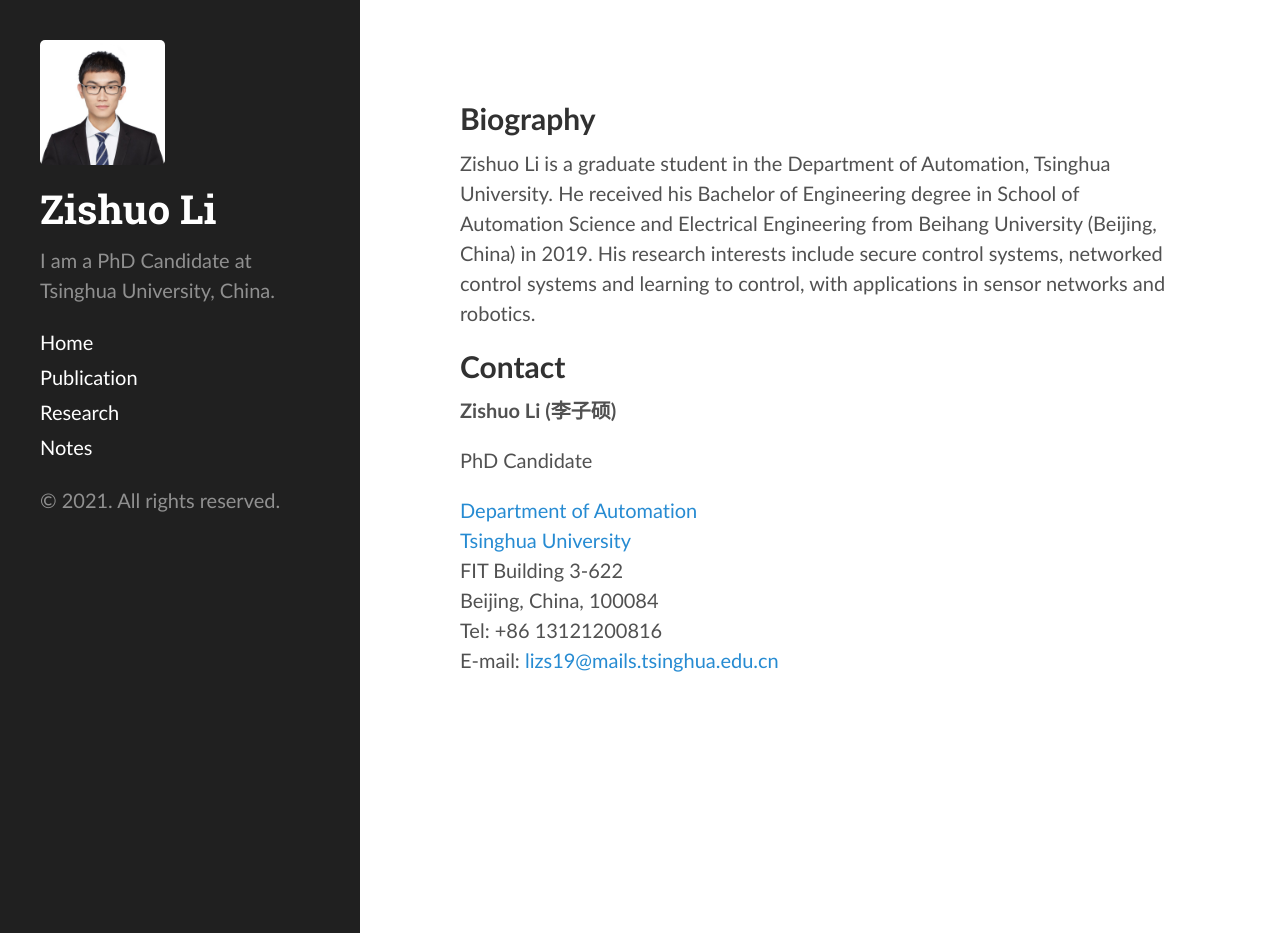
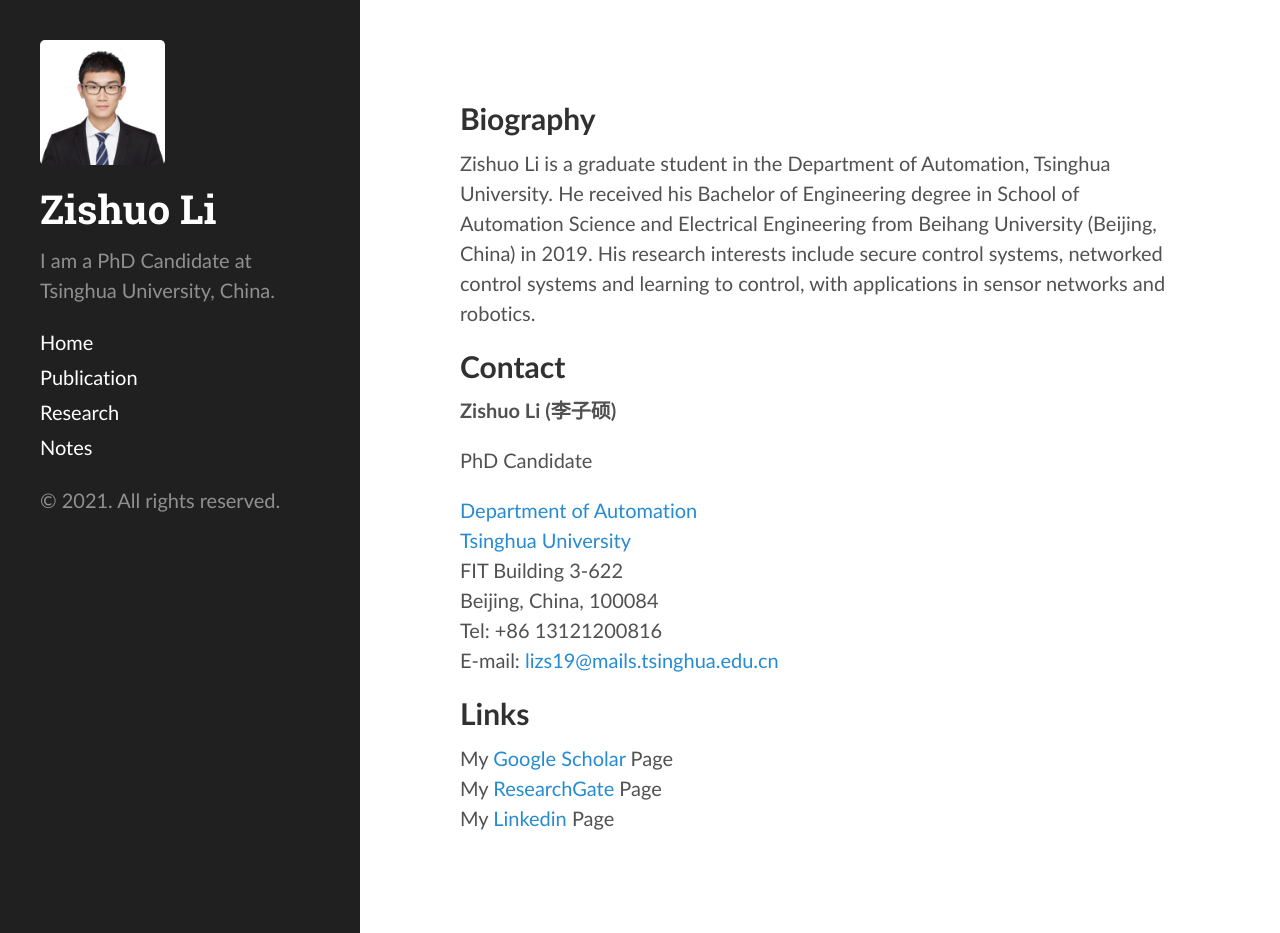
Before and after one commit to zs-li-zz/zs-li.github.io, a Jekyll site: the page built from index.html, in a window 1280 px wide and 933 px high. Built offline with Jekyll 4.4.1, drawn with Linux system fonts in a browser that asks for light colours; nearby versions of some CDN libraries.

Commit message:
update research gate info

```diff
--- a/index.html
+++ b/index.html
@@ -33,3 +33,14 @@ E-mail: <a href="mailto:lizs19@mails.tsinghua.edu.cn">lizs19@mails.tsinghua.edu.
 </p>
 </div>
 </div>
+
+
+
+<div id="outline-container-org27c12d4" class="outline-2">
+<h2 id="org27c12d4">Links</h2>
+<div class="outline-text-2" id="text-org27c12d4">
+<p>
+My <a href="https://scholar.google.com/citations?user=4-VqEfsAAAAJ">Google Scholar</a> Page<br />
+My <a href="https://www.researchgate.net/profile/Li-Zishuo-5">ResearchGate </a>Page<br />
+My <a href="https://www.linkedin.com/in/zishuo-li-8073a01b0/">Linkedin</a> Page<br />
+</p>
--- a/publication.html
+++ b/publication.html
@@ -4,7 +4,7 @@ title: Publication
 ---
 
 <p>
-My <a href="https://scholar.google.com/citations?user=4-VqEfsAAAAJ">Google Scholar</a> and <a href="https://www.linkedin.com/in/zishuo-li-8073a01b0/">Linkedin</a> Page.
+My <a href="https://scholar.google.com/citations?user=4-VqEfsAAAAJ">Google Scholar</a> and <a href="https://www.researchgate.net/profile/Li-Zishuo-5">ResearchGate</a> Page.
 </p>
 
 
```
